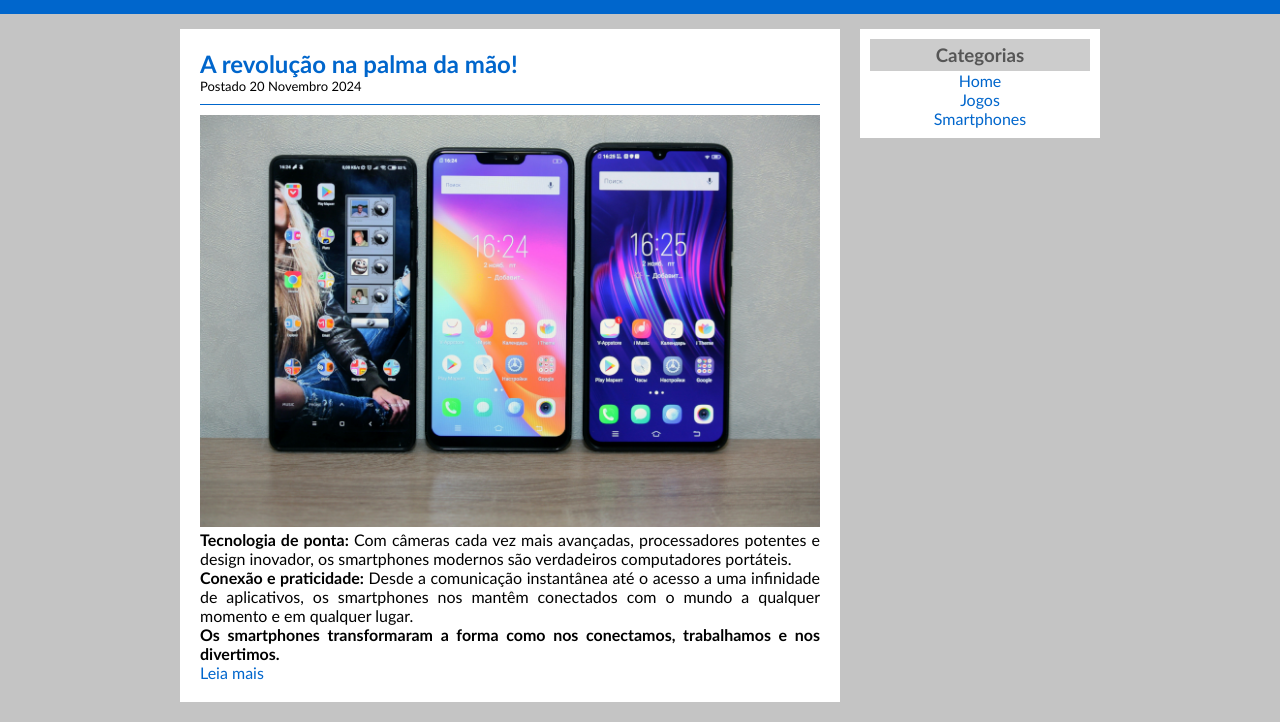
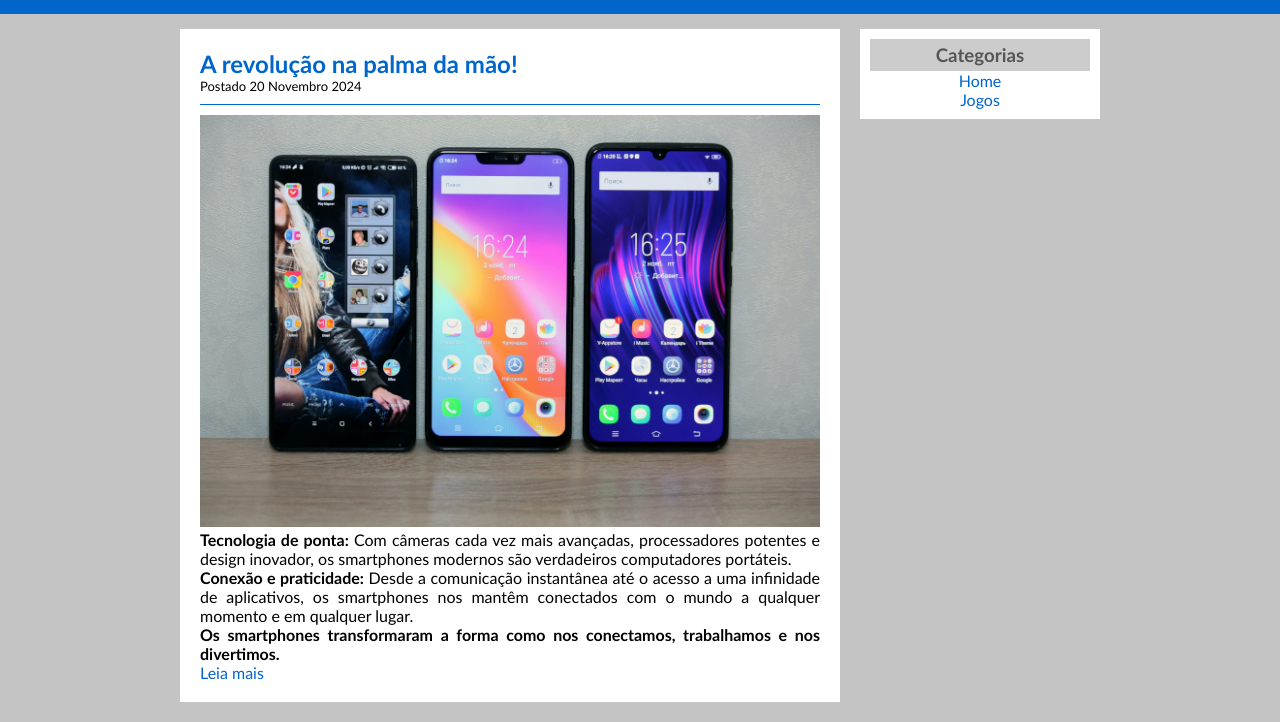
Before and after one commit to JulianocAlmeida/projetotecnologica-juliano, a plain HTML site: page Smartphones.html in a window 1280 px wide. Shown: the part 153-875 px from the top of the page. Drawn offline with Linux system fonts and the light colour scheme.

Commit message:
Update Smartphones.html

```diff
--- a/Smartphones.html
+++ b/Smartphones.html
@@ -50,7 +50,6 @@
 
             <a href="index.html">Home</a><br>
             <a href="Jogos.html">Jogos</a><br>
-            <a href="Smartphones.html">Smartphones</a><br>
 
         </div>
 </body>
```
